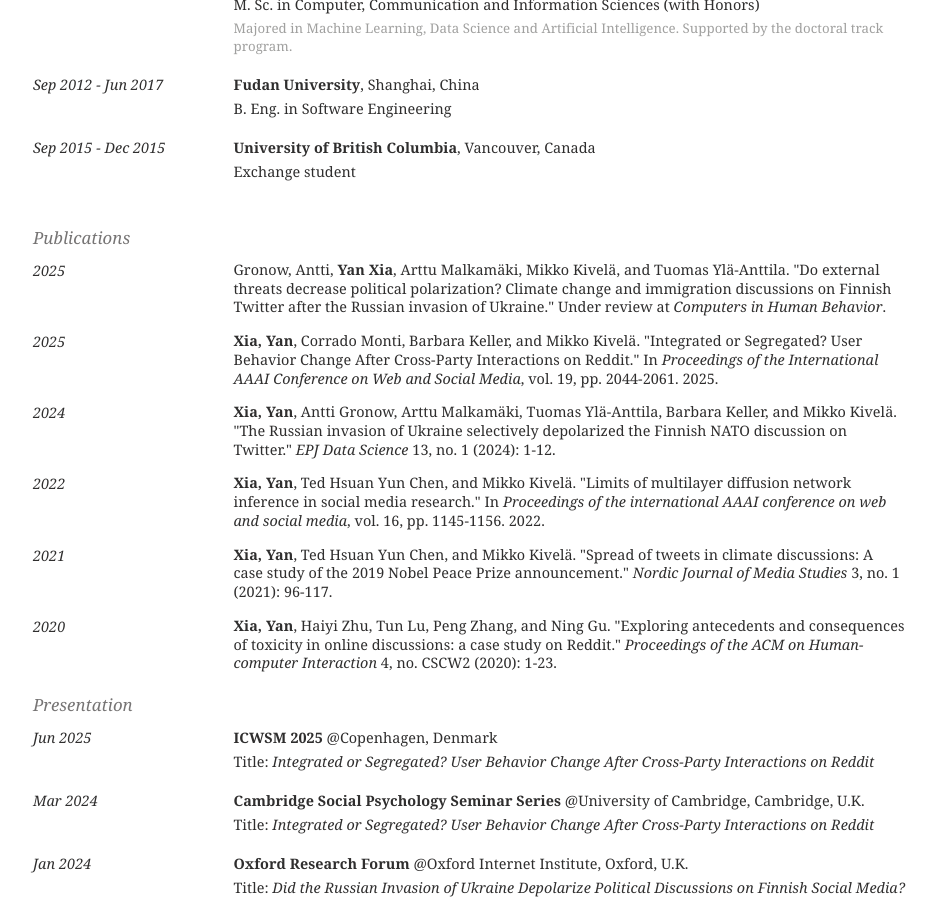
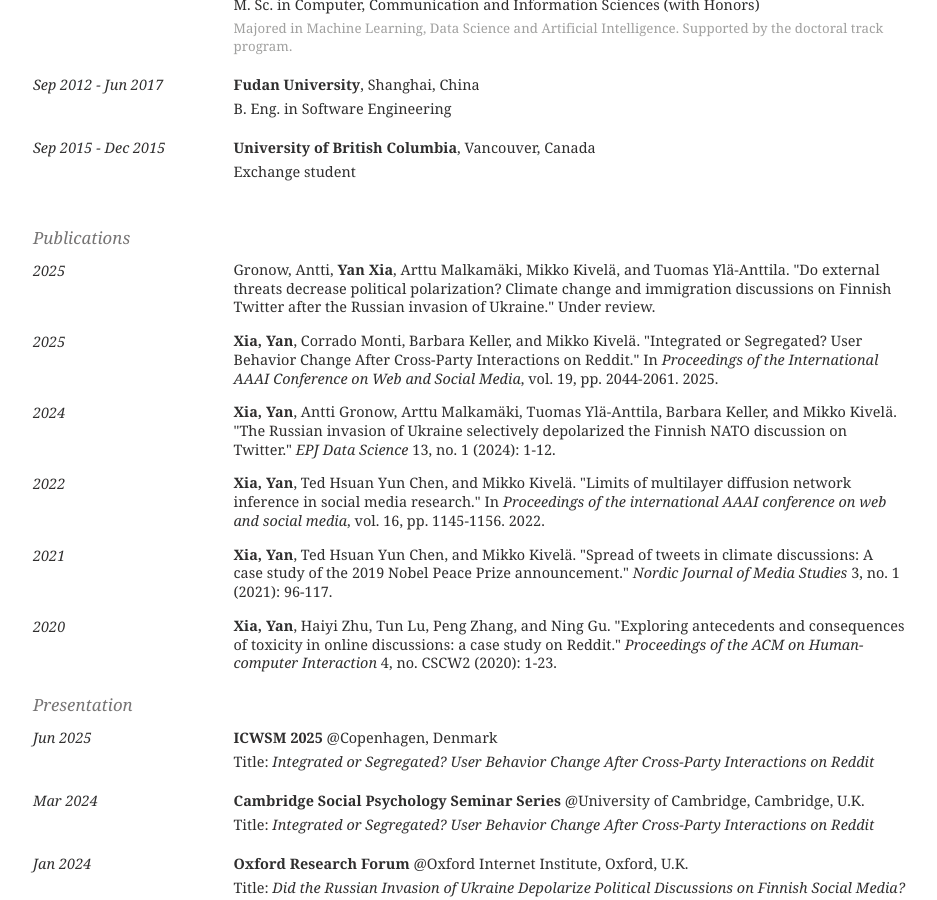
Before and after one commit to yanxxia/yanxxia.github.io, a Jekyll site: the page built from resume.html, in a window 1280 px wide and 900 px high, scrolled down 356 px. Shown: the whole window, without its empty margins (171-1108 px from the left). Built offline with Jekyll 4.4.1, drawn with Linux system fonts in a browser that asks for light colours.

Commit message:
Update 2025

```diff
--- a/resume.html
+++ b/resume.html
@@ -48,7 +48,7 @@ title: Yan Xia | Resume
     <div class="entry-div">
       <div class="time-div">2025</div>
       <div class="content-div">
-        <div class="content pub">Gronow, Antti, <b>Yan Xia</b>, Arttu Malkamäki, Mikko Kivelä, and Tuomas Ylä-Anttila. "Do external threats decrease political polarization? Climate change and immigration discussions on Finnish Twitter after the Russian invasion of Ukraine." Under review at <i>Computers in Human Behavior</i>.</div>
+        <div class="content pub">Gronow, Antti, <b>Yan Xia</b>, Arttu Malkamäki, Mikko Kivelä, and Tuomas Ylä-Anttila. "Do external threats decrease political polarization? Climate change and immigration discussions on Finnish Twitter after the Russian invasion of Ukraine." Under review.</div>
       </div>
     </div>
     <div class="entry-div">
```
